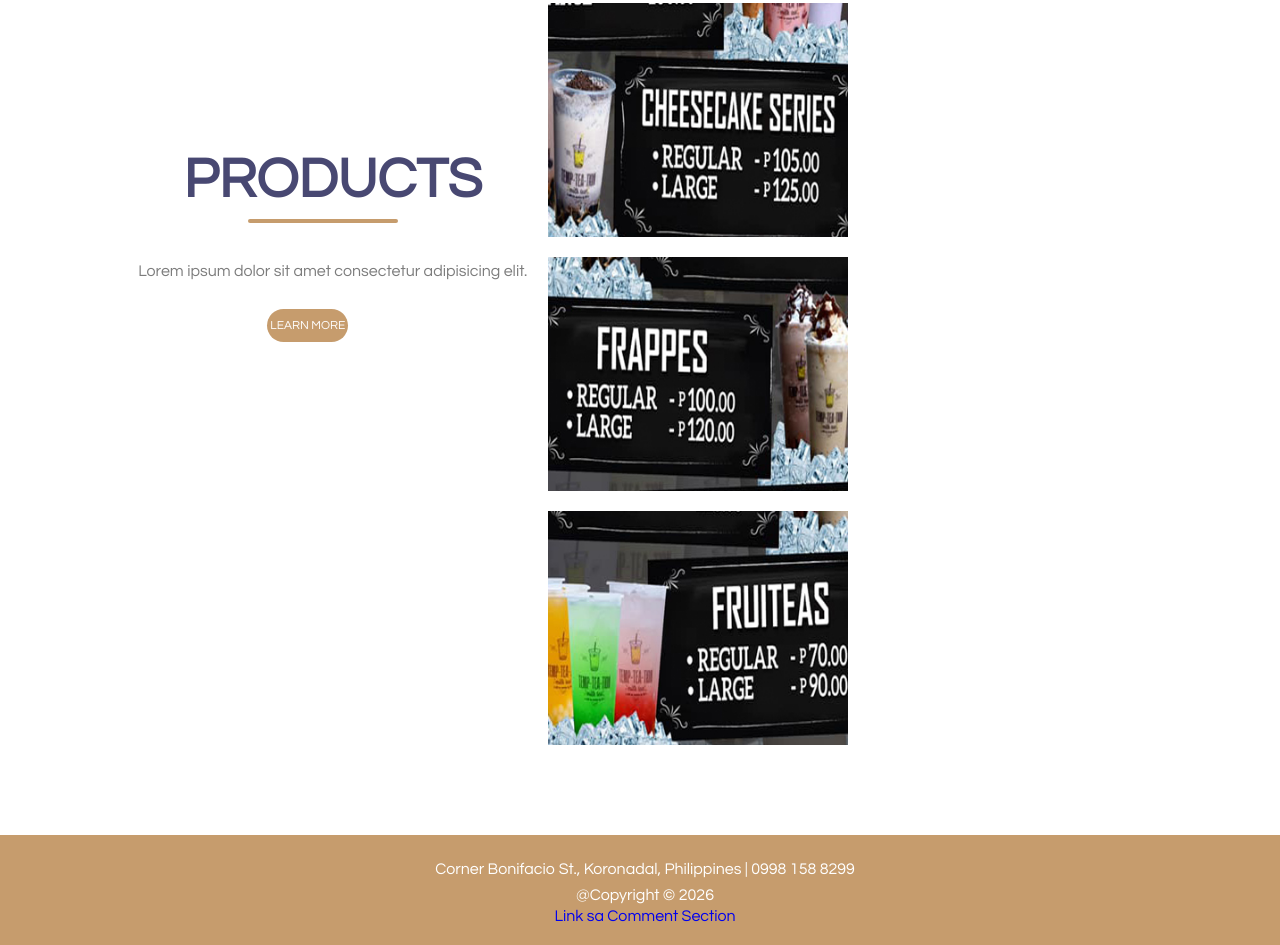
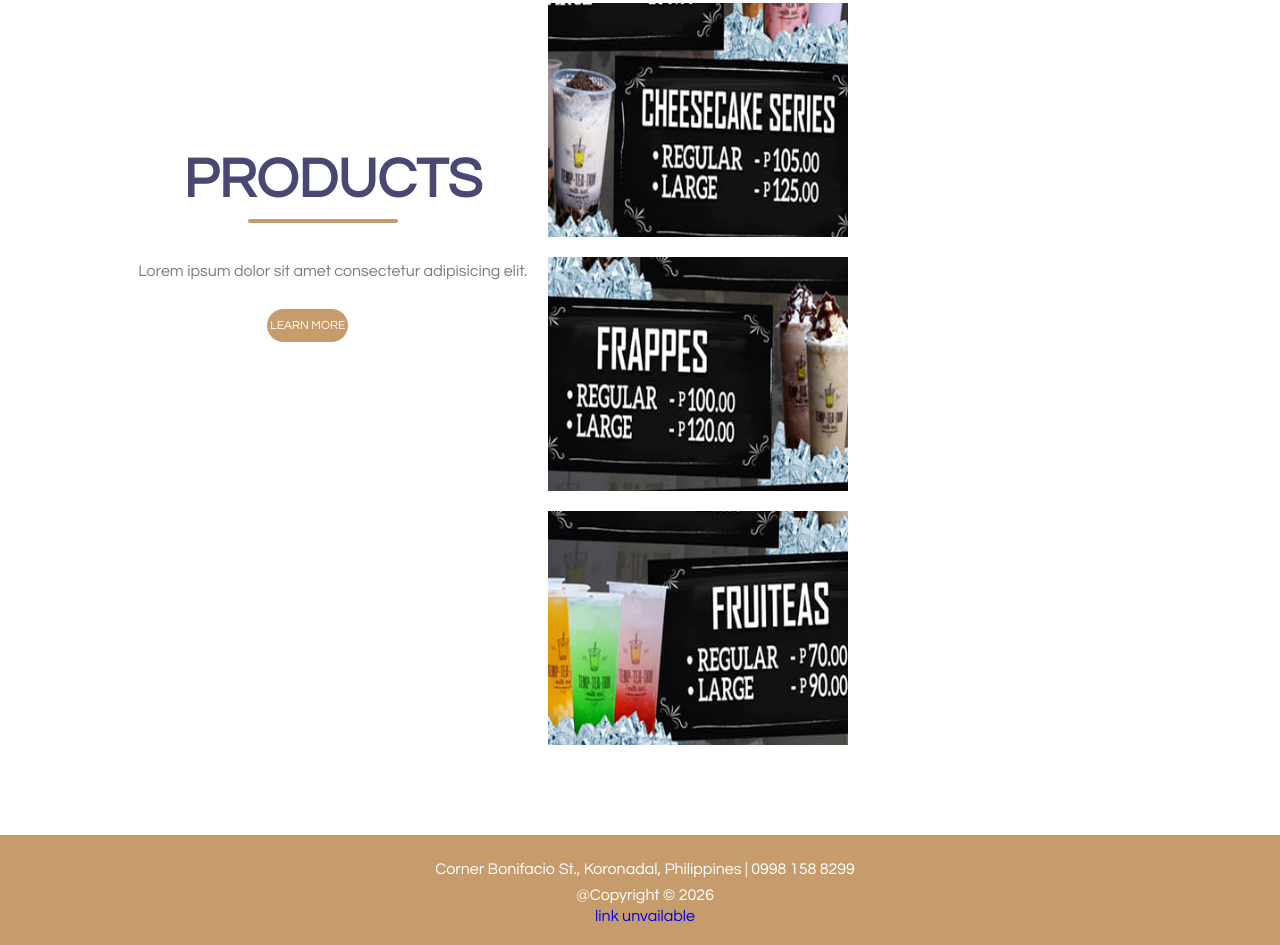
Before and after one commit to levitoltt-cmd/Website, a plain HTML site: page index.html in a window 1280 px wide. Shown: the part 2611-3556 px from the top of the page. Drawn offline with Linux system fonts and the light colour scheme.

Commit message:
Update index.html

```diff
--- a/index.html
+++ b/index.html
@@ -92,7 +92,7 @@
 <section class="footer" id="contact">
     <p>Corner Bonifacio St., Koronadal, Philippines | 0998 158 8299</p>
     <p>@Copyright © 2026</p>
-	<a class="cy" href="https://www.lazada.com.ph/#?">Link sa Comment Section</a>
+	<a class="cy" href="https://www.lazada.com.ph/#?">link unvailable</a>
 </section>
 
 <script>
```
